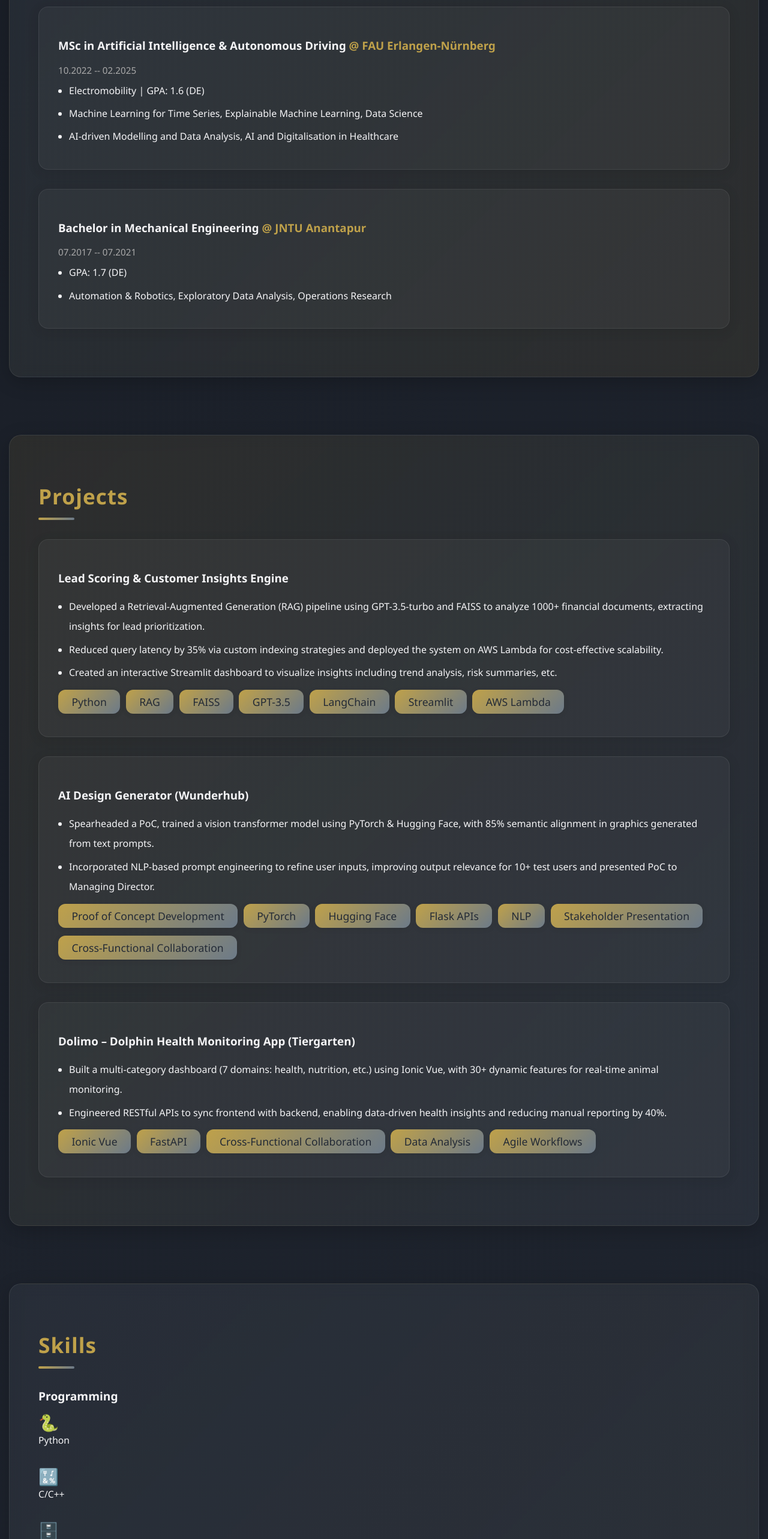
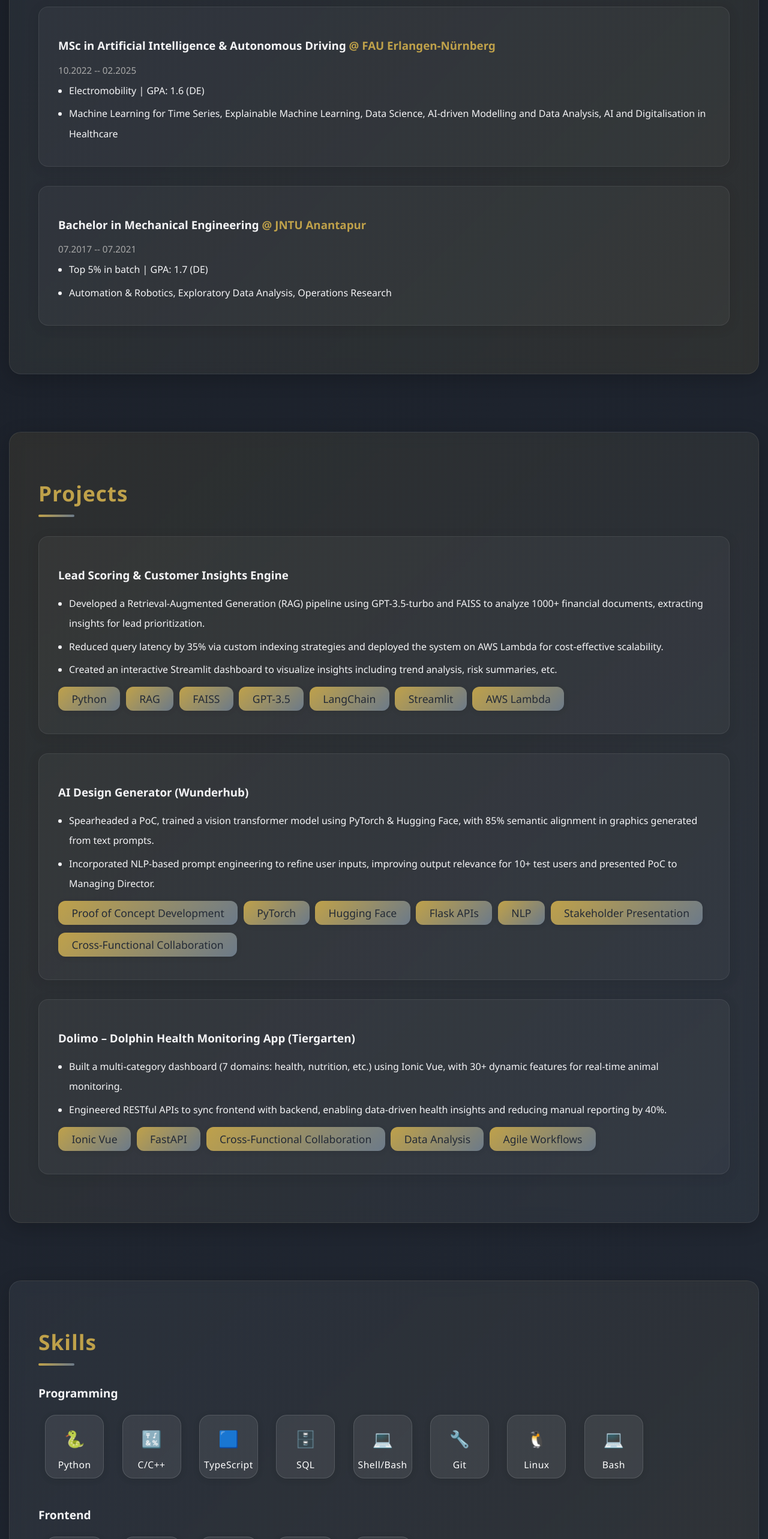
Before and after one commit to Ishitha-P/portfolio, a React (Create React App) app: page / in a window 1280 px wide. Shown: the part 2520-5086 px from the top of the page at 60% size. Built offline with nearby package versions, Linux system fonts and the light colour scheme.

Commit message:
uodate 3 sections

```diff
--- a/src/App.module.css
+++ b/src/App.module.css
@@ -141,48 +141,53 @@
 }
 
 .skillTile {
-  width: 85px;
-  height: 90px;
-}
-.skillIcon {
-  font-size: 1.7rem;
-}
-.skillName {
-  font-size: 0.98rem;
-}
-.tile {
-  width: 160px;
-  height: 90px;
-}
-.tileIcon {
-  font-size: 1.7rem;
-}
-.tileName {
-  font-size: 0.98rem;
-}
-
-ul {
-  margin: 0;
-  padding-left: 18px;
-}
-li {
-  line-height: 2.1;
-  margin-bottom: 0.3em;
-}
-
-.tileGrid {
-  display: flex;
-  flex-wrap: wrap;
-  gap: 1.2rem;
-  margin-top: 1.2rem;
-}
-.tile {
+  width: 80px;
+  height: 80px;
   display: flex;
   flex-direction: column;
   align-items: center;
   justify-content: flex-start;
-  width: 85px;
+  background: rgba(255,255,255,0.08);
+  border-radius: 18px;
+  box-shadow: 0 2px 12px rgba(0,0,0,0.10);
+  margin: 0.7rem;
+  padding: 1rem 0.5rem 0.5rem 0.5rem;
+  transition: transform 0.2s, box-shadow 0.2s;
+  border: 1.5px solid rgba(255,255,255,0.13);
+}
+.skillTile:hover {
+  transform: translateY(-6px) scale(1.05);
+  box-shadow: 0 6px 24px rgba(0,0,0,0.18);
+  background: rgba(255,255,255,0.13);
+}
+.skillIcon {
+  font-size: 1.7rem;
+  margin-bottom: 0.7rem;
+  margin-top: 0.2rem;
+}
+.skillName {
+  font-size: 0.98rem;
+  color: #fff;
+  text-align: center;
+  margin-top: 0.2rem;
+  font-weight: 500;
+  letter-spacing: 0.5px;
+}
+.skillTilesRow {
+  display: flex;
+  flex-wrap: wrap;
+  gap: 0.5rem;
+  justify-content: flex-start;
+  margin-bottom: 1.5rem;
+}
+
+.tile {
+  width: 160px;
   height: 90px;
+  display: flex;
+  flex-direction: column;
+  align-items: center;
+  justify-content: flex-start;
   background: rgba(255,255,255,0.08);
   border-radius: 18px;
   box-shadow: 0 2px 12px rgba(0,0,0,0.10);
@@ -208,3 +213,39 @@ li {
   font-weight: 500;
   letter-spacing: 0.5px;
 }
+/* Language tiles (wider) */
+.languageTile {
+  width: 90px;
+  height: 90px;
+  display: flex;
+  flex-direction: column;
+  align-items: center;
+  justify-content: flex-start;
+  background: rgba(255,255,255,0.08);
+  border-radius: 18px;
+  box-shadow: 0 2px 12px rgba(0,0,0,0.10);
+  padding: 1rem 0.5rem 0.5rem 0.5rem;
+  transition: transform 0.2s, box-shadow 0.2s;
+  border: 1.5px solid rgba(255,255,255,0.13);
+}
+.languageTile:hover {
+  transform: translateY(-6px) scale(1.05);
+  box-shadow: 0 6px 24px rgba(0,0,0,0.18);
+  background: rgba(255,255,255,0.13);
+}
+
+ul {
+  margin: 0;
+  padding-left: 18px;
+}
+li {
+  line-height: 2.1;
+  margin-bottom: 0.3em;
+}
+
+.tileGrid {
+  display: flex;
+  flex-wrap: wrap;
+  gap: 1.2rem;
+  margin-top: 1.2rem;
+}
--- a/src/App.tsx
+++ b/src/App.tsx
@@ -104,6 +104,9 @@ function App() {
                   const iconMap: Record<string, string> = {
                     python: '🐍',
                     c: '🔣',
+                    typescript: '🟦',
+                    html: '🟧',
+                    css: '🎨',
                     database: '🗄️',
                     terminal: '💻',
                     git: '🔧',
@@ -171,7 +174,7 @@ function App() {
               Telugu: '🇮🇳',
             };
             return (
-              <div key={lang.name} className={styles.tile}>
+              <div key={lang.name} className={styles.languageTile}>
                 <div className={styles.tileIcon}>{langIconMap[lang.name] || '🌐'}</div>
                 <div className={styles.tileName}>{lang.name}</div>
                 <div style={{ fontSize: '0.92rem', color: '#bbb', textAlign: 'center', marginTop: 2 }}>{lang.level}</div>
--- a/src/data/experience.ts
+++ b/src/data/experience.ts
@@ -58,8 +58,7 @@ export const experience = [
     techStack: '',
     summaryPoints: [
       'Electromobility | GPA: 1.6 (DE)',
-      'Machine Learning for Time Series, Explainable Machine Learning, Data Science',
-      'AI-driven Modelling and Data Analysis, AI and Digitalisation in Healthcare'
+      'Machine Learning for Time Series, Explainable Machine Learning, Data Science, AI-driven Modelling and Data Analysis, AI and Digitalisation in Healthcare',
     ],
     dateRange: '10.2022 -- 02.2025',
   },
@@ -69,7 +68,7 @@ export const experience = [
     title: 'Bachelor in Mechanical Engineering',
     techStack: '',
     summaryPoints: [
-      'GPA: 1.7 (DE)',
+      'Top 5% in batch | GPA: 1.7 (DE)',
       'Automation & Robotics, Exploratory Data Analysis, Operations Research'
     ],
     dateRange: '07.2017 -- 07.2021',
--- a/src/data/languages.ts
+++ b/src/data/languages.ts
@@ -1,6 +1,6 @@
 export const languages = [
-  { name: 'English', level: 'Bi-lingual' },
-  { name: 'German', level: 'Professional, B2' },
-  { name: 'Hindi', level: 'Professional, B2' },
-  { name: 'Telugu', level: 'Bi-lingual' },
+  { name: 'English', level: 'Native' },
+  { name: 'German', level: 'B2' },
+  { name: 'Hindi', level: 'B2' },
+  { name: 'Telugu', level: 'Native' },
 ];
--- a/src/data/skills.ts
+++ b/src/data/skills.ts
@@ -1,6 +1,9 @@
 export const skills = [
   { name: 'Python', category: 'Programming', icon: 'python' },
   { name: 'C/C++', category: 'Programming', icon: 'c' },
+  { name: 'TypeScript', category: 'Programming', icon: 'typescript' },
+  { name: 'HTML', category: 'Frontend', icon: 'html' },
+  { name: 'CSS', category: 'Frontend', icon: 'css' },
   { name: 'SQL', category: 'Programming', icon: 'database' },
   { name: 'Shell/Bash', category: 'Programming', icon: 'terminal' },
   { name: 'Git', category: 'Programming', icon: 'git' },
@@ -24,23 +27,23 @@ export const skills = [
   { name: 'AWS Lambda', category: 'Tools & Cloud', icon: 'aws-lambda' },
   { name: 'AWS', category: 'Tools & Cloud', icon: 'aws' },
   { name: 'Jenkins', category: 'Tools & Cloud', icon: 'jenkins' },
-  { name: 'Cloud Deployment', category: 'Tools & Cloud', icon: 'cloud' },
+  // { name: 'Cloud Deployment', category: 'Tools & Cloud', icon: 'cloud' },
   { name: 'Linux', category: 'Programming', icon: 'linux' },
   { name: 'Bash', category: 'Programming', icon: 'terminal' },
   { name: 'Cursor AI', category: 'AI/ML Frameworks', icon: 'cursor' },
   { name: 'VS Code', category: 'Tools & Cloud', icon: 'vscode' },
   { name: 'Pandas', category: 'AI/ML Frameworks', icon: 'pandas' },
-  { name: 'Time Series Analysis', category: 'AI/ML Frameworks', icon: 'timeseries' },
+  // { name: 'Time Series Analysis', category: 'AI/ML Frameworks', icon: 'timeseries' },
   { name: 'RAG', category: 'AI/ML Frameworks', icon: 'rag' },
   { name: 'FAISS', category: 'AI/ML Frameworks', icon: 'faiss' },
   { name: 'GPT-3.5', category: 'AI/ML Frameworks', icon: 'gpt' },
   { name: 'Streamlit', category: 'Frontend', icon: 'streamlit' },
   { name: 'Ionic', category: 'Frontend', icon: 'ionic' },
   { name: 'Vue.js', category: 'Frontend', icon: 'vue' },
-  { name: 'Proof of Concept Development', category: 'Other', icon: 'bulb' },
+  // { name: 'Proof of Concept Development', category: 'Other', icon: 'bulb' },
   { name: 'Flask APIs', category: 'AI/ML Frameworks', icon: 'flask' },
-  { name: 'Stakeholder Presentation', category: 'Other', icon: 'presentation' },
-  { name: 'Cross-Functional Collaboration', category: 'Other', icon: 'team' },
-  { name: 'Data Analysis', category: 'AI/ML Frameworks', icon: 'data' },
-  { name: 'Agile Workflows', category: 'Other', icon: 'agile' }
+  // { name: 'Stakeholder Presentation', category: 'Other', icon: 'presentation' },
+  // { name: 'Cross-Functional Collaboration', category: 'Other', icon: 'team' },
+  // { name: 'Data Analysis', category: 'AI/ML Frameworks', icon: 'data' },
+  // { name: 'Agile Workflows', category: 'Other', icon: 'agile' }
 ];
```
